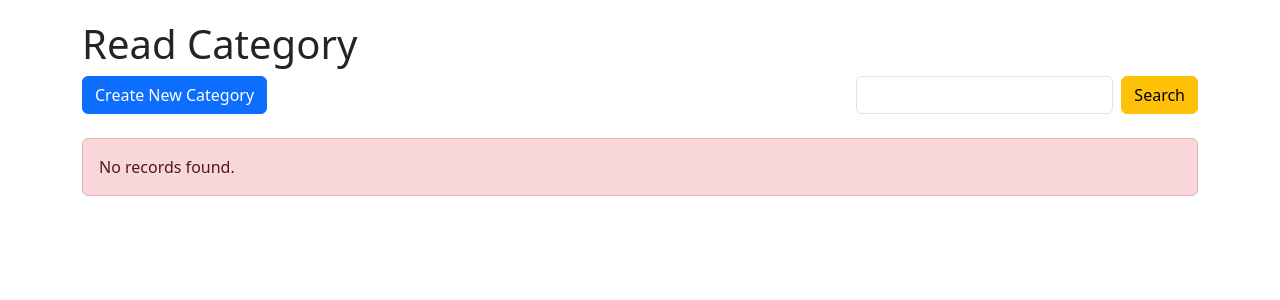
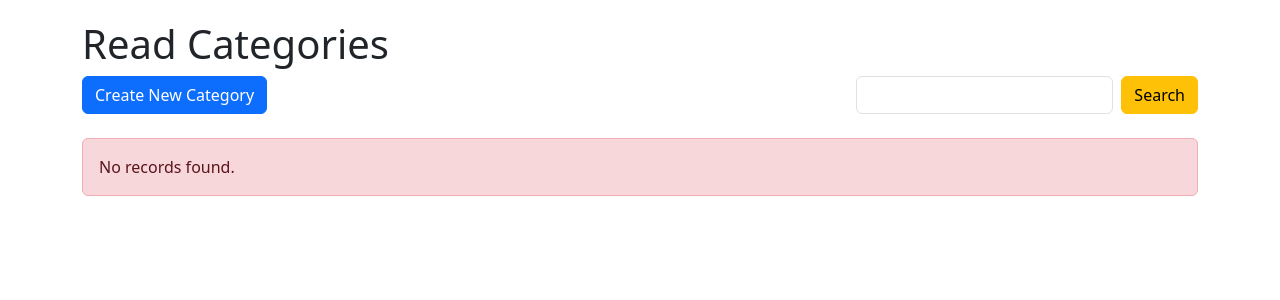
Before and after one commit to QPing00/web, a PHP site: page /category_read.php in a window 1280 px wide. Shown: the part 56-356 px from the top of the page. Run offline with PHP 8.4, Linux system fonts and the light colour scheme; the visitor is signed in with stand-in values (Sample User, id 1); data that the repository does not hold is empty.

Commit message:
change page header

```diff
--- a/Project/category_read.php
+++ b/Project/category_read.php
@@ -20,7 +20,7 @@ include 'session.php';
 
     <div class="container">
         <div class="page-header">
-            <h1>Read Category</h1>
+            <h1>Read Categories</h1>
         </div>
 
         <div class="d-flex justify-content-between mb-4">
```
